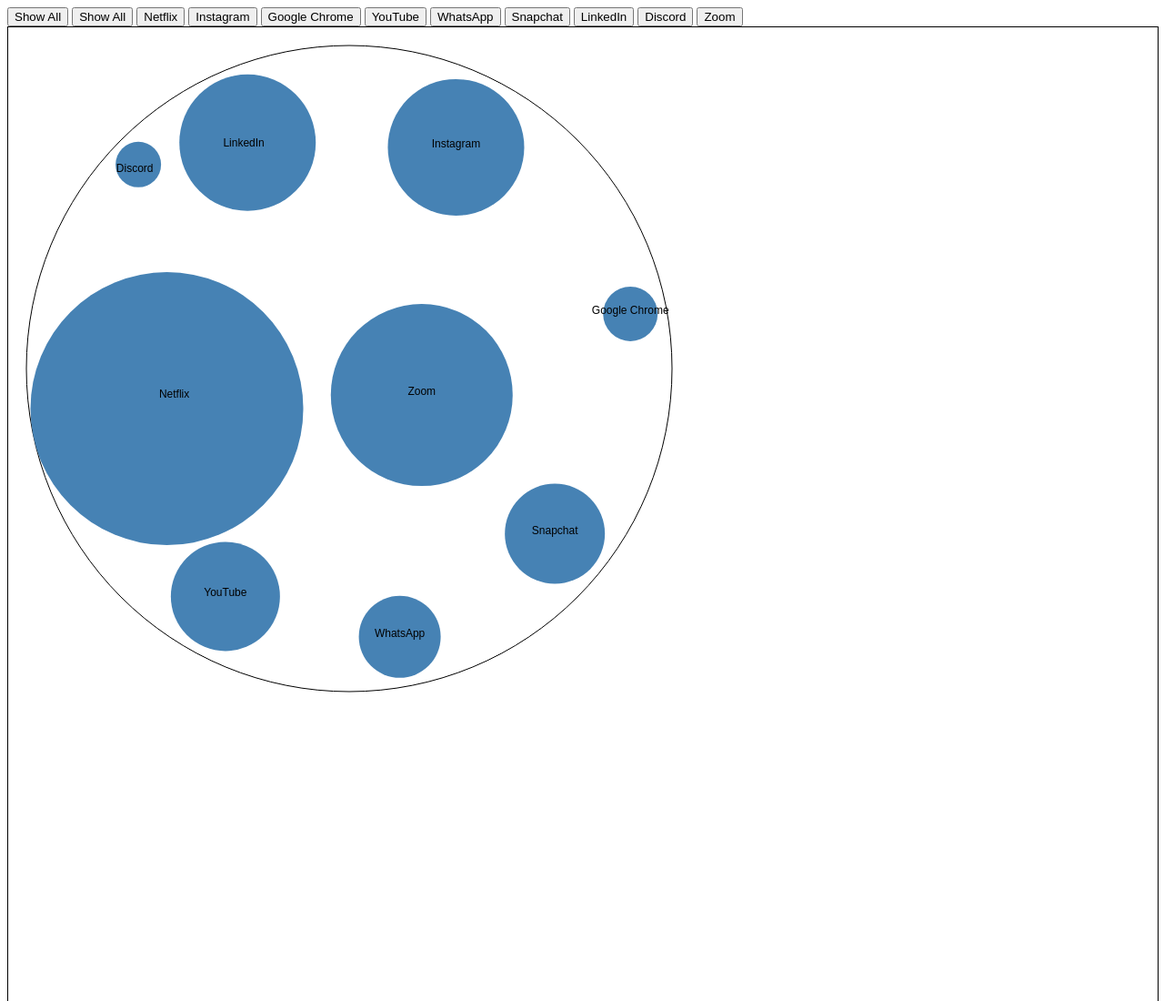
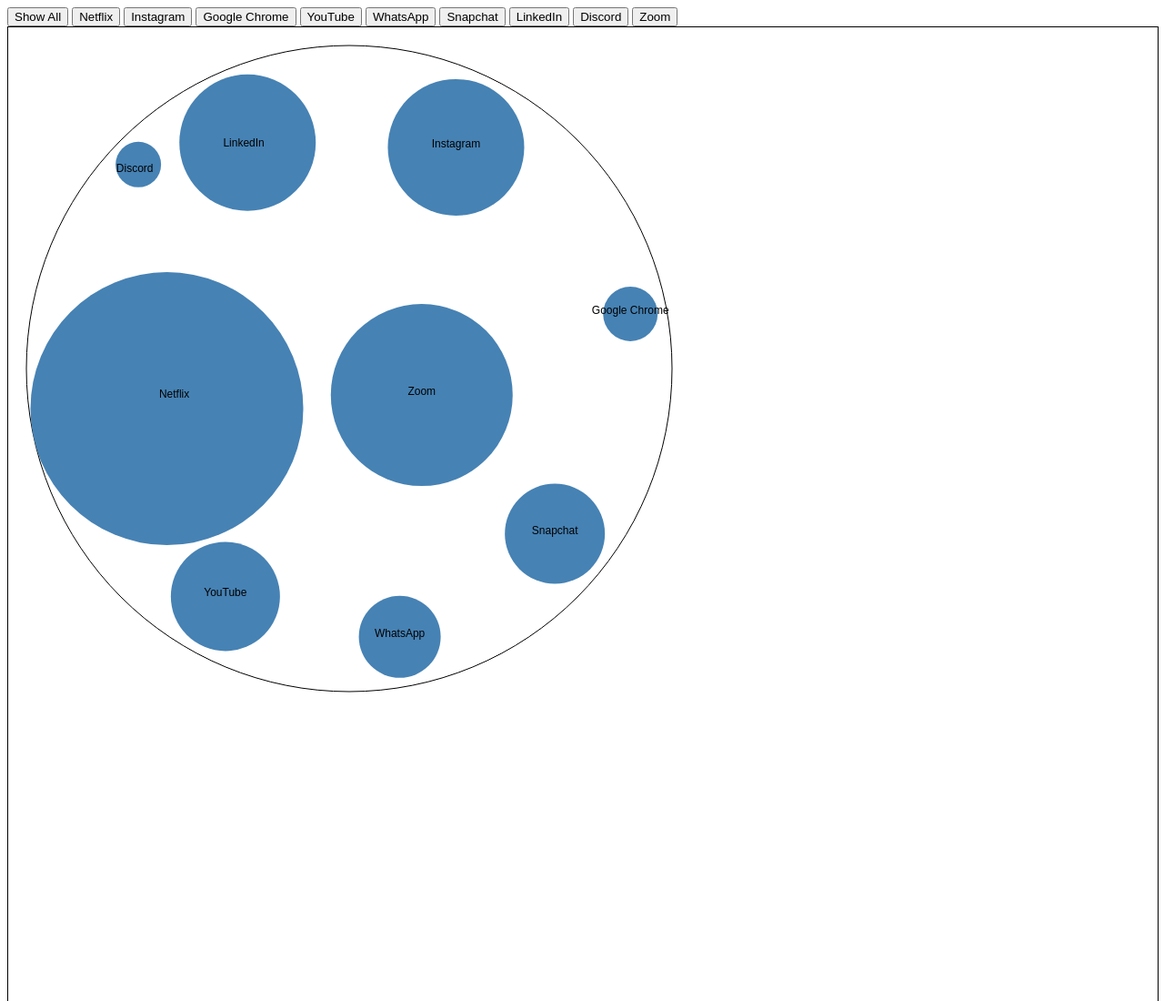
Before and after one commit to ParthGaneriwala/ScreenTimeViz, a plain HTML site: page index.html in a window 1280 px wide. Shown: the top 1100 px of the page at 91% size. Drawn offline with nearby package versions, Linux system fonts and the light colour scheme.

Commit message:
ScreenTimeViz User Interactions Added

```diff
--- a/index.html
+++ b/index.html
@@ -27,7 +27,6 @@
 </head>
 <body>
 <button onclick="filterCategory('all')">Show All</button>
-    <button onclick="filterCategory('all')">Show All</button>
     <button onclick="filterCategory('Netflix')">Netflix</button>
     <button onclick="filterCategory('Instagram')">Instagram</button>
     <button onclick="filterCategory('Google Chrome')">Google Chrome</button>
```
